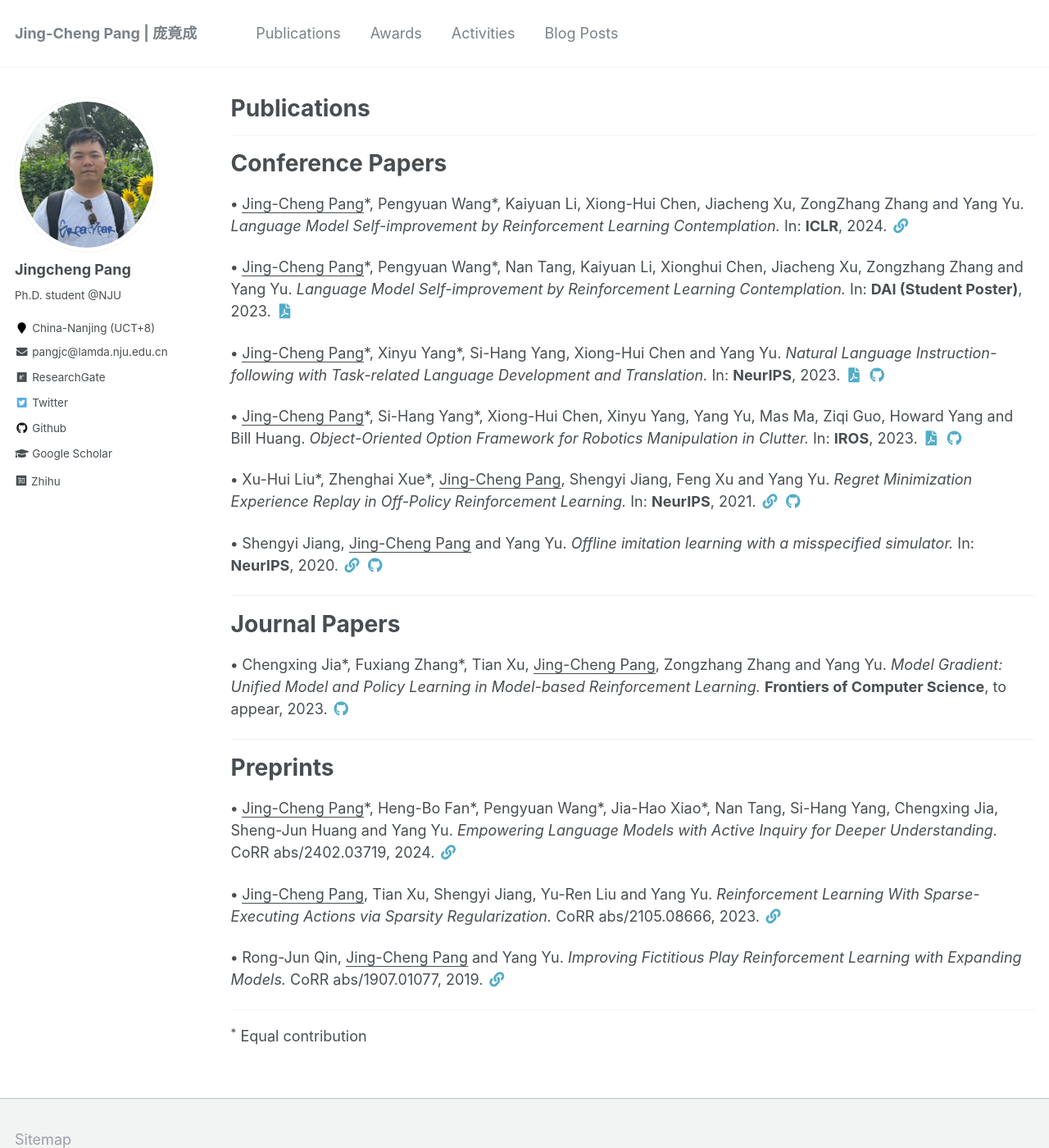
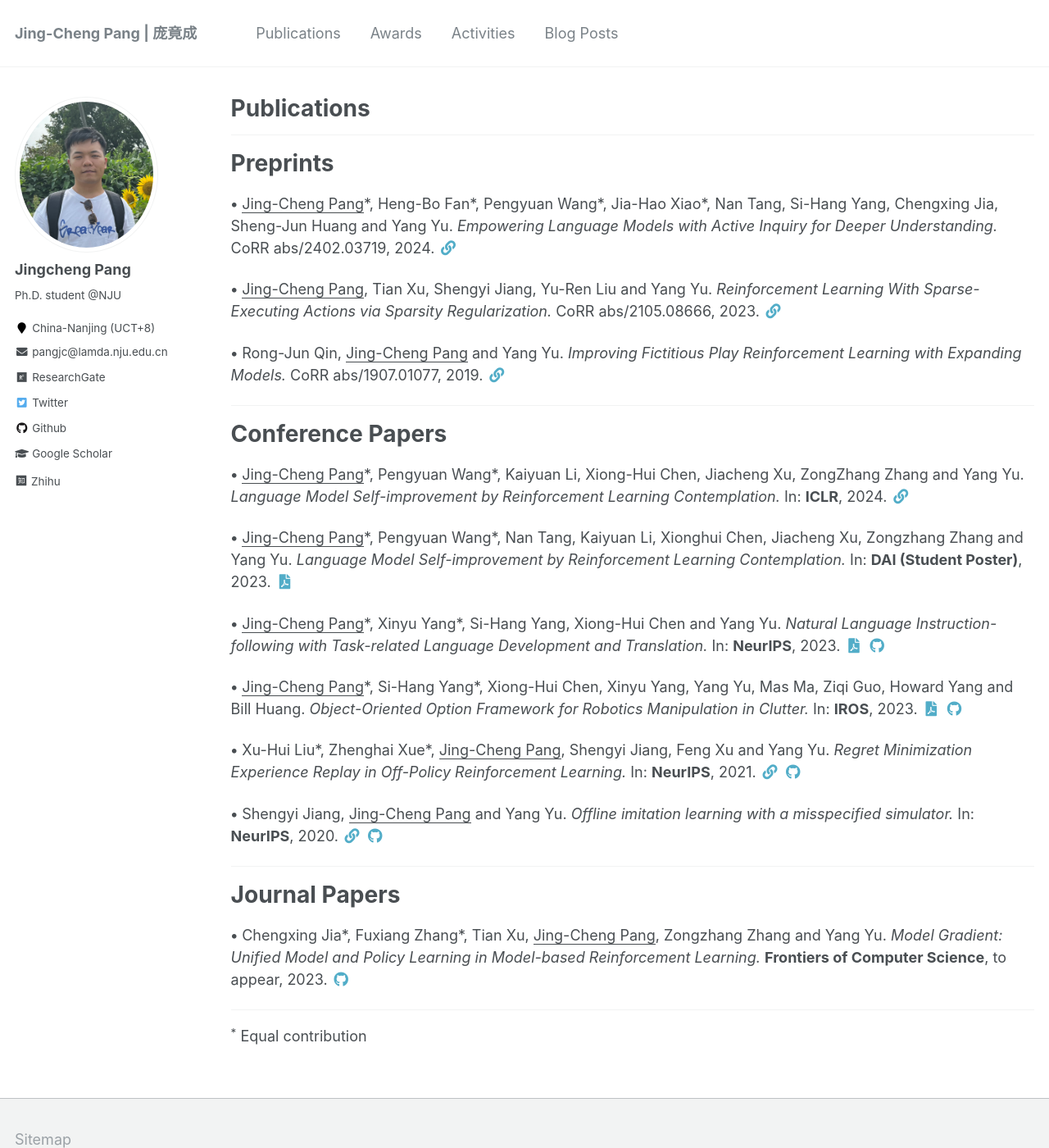
Before and after one commit to jingchengpang/jingchengpang.github.io, a Jekyll site: the page built from _pages/publications.md, in a window 1280 px wide and 1400 px high. Shown: the whole window at 82% size. Built offline with Jekyll 4.4.1, drawn with Linux system fonts in a browser that asks for light colours; a style sheet for code colours, icons or effects is not loaded.

Commit message:
add lamai

```diff
--- a/_pages/publications.md
+++ b/_pages/publications.md
@@ -11,6 +11,14 @@ author_profile: true
 
 {% include base_path %}
 
+
+------
+<h1>Preprints</h1>
+{% for post in site.publications reversed %}
+  {% if post.pubtype == 'preprint' %}
+      {% include archive-single.html %}
+  {% endif %}
+{% endfor %}
 
 ------
 
@@ -31,13 +39,5 @@ author_profile: true
 {% endfor %}
 
 ------
-<h1>Preprints</h1>
-{% for post in site.publications reversed %}
-  {% if post.pubtype == 'preprint' %}
-      {% include archive-single.html %}
-  {% endif %}
-{% endfor %}
-
-------
 
 <sup>*</sup> Equal contribution
```
